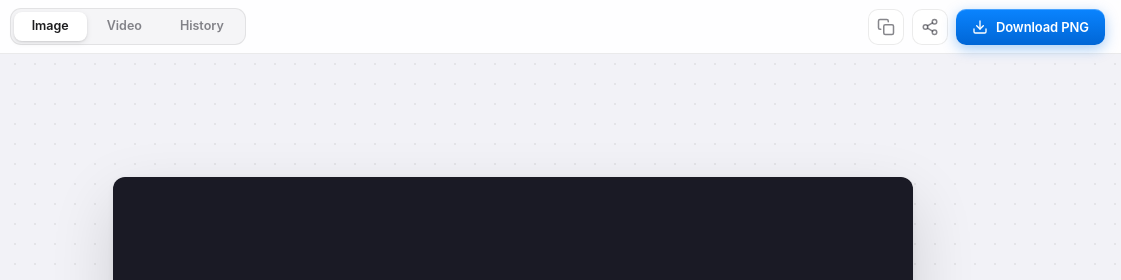
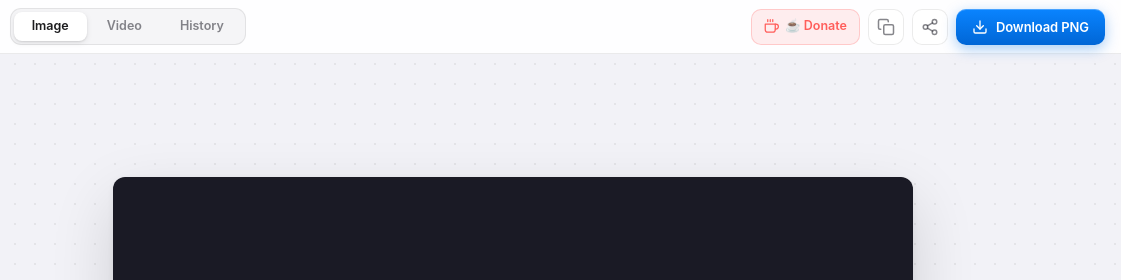
Before and after one commit to oaichu/Snapcap-Pro, a website built with Vite: page editor/editor.html in a window 1280 px wide. Shown: the top 280 px of the page, 159-1280 px from the left. Built offline with nearby package versions, Linux system fonts and the light colour scheme.

Commit message:
feat(donate): integrate aesthetic Ko-fi creator sponsorship into README, GitHub funding, Studio, and Popup

```diff
--- a/editor/editor.css
+++ b/editor/editor.css
@@ -218,6 +218,35 @@ body {
 
 .btn-icon:active {
   transform: scale(0.94);
+}
+
+.btn-sponsor {
+  display: flex;
+  align-items: center;
+  gap: 6px;
+  height: 36px;
+  padding: 0 12px;
+  border-radius: 10px;
+  background: rgba(255, 94, 91, 0.1);
+  border: 1px solid rgba(255, 94, 91, 0.25);
+  color: #ff5e5b;
+  font-size: 12.5px;
+  font-weight: 600;
+  text-decoration: none;
+  cursor: pointer;
+  transition: all 0.18s var(--ease);
+}
+
+.btn-sponsor:hover {
+  background: rgba(255, 94, 91, 0.2);
+  border-color: rgba(255, 94, 91, 0.5);
+  color: #ff6e6b;
+  transform: translateY(-1px);
+  box-shadow: 0 4px 12px rgba(255, 94, 91, 0.2);
+}
+
+.btn-sponsor:active {
+  transform: scale(0.96);
 }
 
 .btn-primary {
--- a/editor/editor.html
+++ b/editor/editor.html
@@ -34,6 +34,31 @@
           </nav>
         </div>
         <div class="header-right">
+          <a
+            href="https://ko-fi.com/oaichu"
+            target="_blank"
+            rel="noopener noreferrer"
+            class="btn-sponsor"
+            title="Buy me a coffee on Ko-fi"
+          >
+            <svg
+              width="15"
+              height="15"
+              viewBox="0 0 24 24"
+              fill="none"
+              stroke="currentColor"
+              stroke-width="2"
+              stroke-linecap="round"
+              stroke-linejoin="round"
+            >
+              <path d="M18 8h1a4 4 0 0 1 0 8h-1" />
+              <path d="M2 8h16v9a4 4 0 0 1-4 4H6a4 4 0 0 1-4-4V8z" />
+              <line x1="6" y1="1" x2="6" y2="4" />
+              <line x1="10" y1="1" x2="10" y2="4" />
+              <line x1="14" y1="1" x2="14" y2="4" />
+            </svg>
+            <span>☕ Donate</span>
+          </a>
           <button class="btn-icon" id="btnCopy" title="Copy to clipboard">
             <svg
               width="18"
```
Also changed, not shown: popup/popup.css (+26 -0 lines), popup/popup.html (+28 -1 lines), .github/FUNDING.yml (added), README.md.
